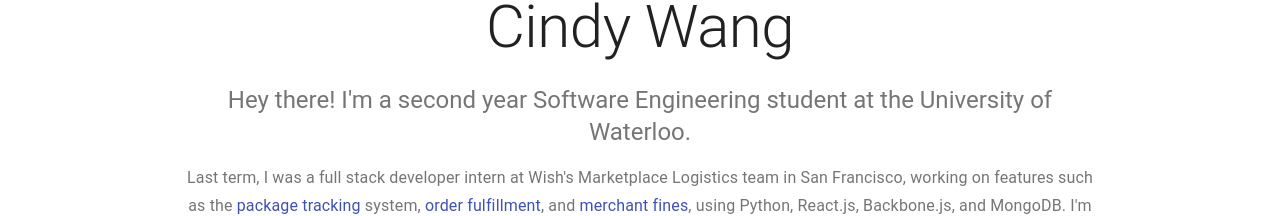
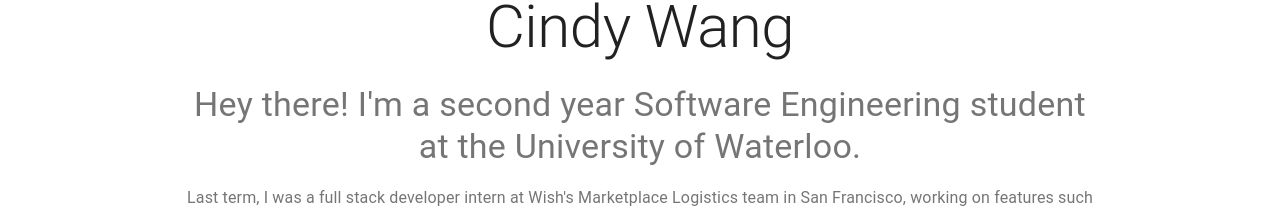
Before and after one commit to cindywang328/my-app, a React (Create React App) app: page / in a window 1280 px wide. Shown: the part 137-353 px from the top of the page. Built offline with nearby package versions, Linux system fonts and the light colour scheme.

Commit message:
change font

```diff
--- a/src/App.js
+++ b/src/App.js
@@ -80,7 +80,7 @@ export default function Album() {
             <Typography component="h1" variant="h2" align="center" color="textPrimary" gutterBottom>
               Cindy Wang
             </Typography>
-            <Typography variant="h5" align="center" color="textSecondary" paragraph>
+            <Typography variant="h4" align="center" color="textSecondary" paragraph>
               Hey there! I'm a second year Software Engineering student at the University of Waterloo.
             </Typography>
             <Typography variant="subtitle1" align="center" color="textSecondary" paragraph>
```
